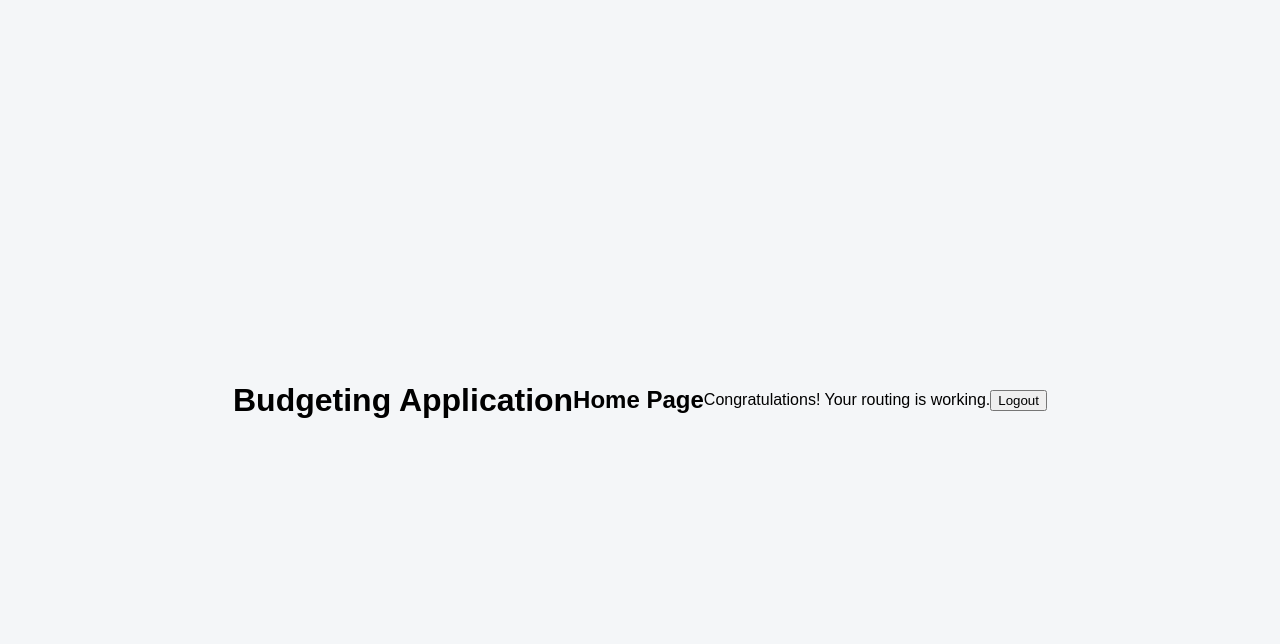
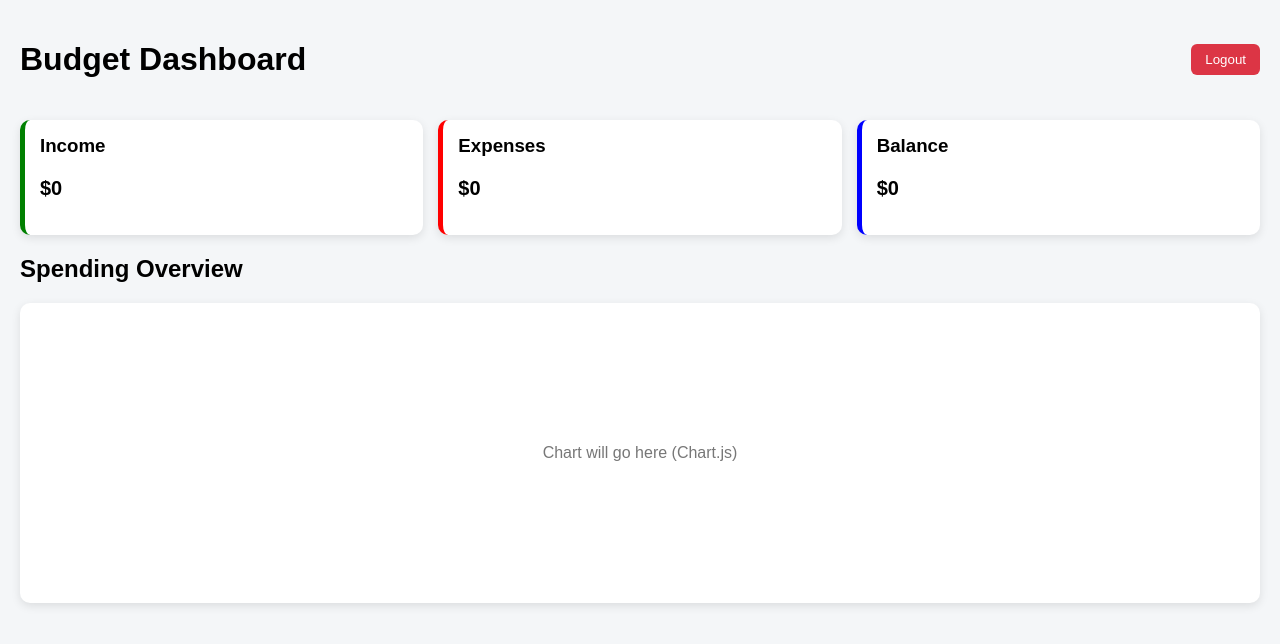
Before and after one commit to AAknow/Budgeting-Application, a React (Create React App) app in the folder client/: page /home in a window 1280 px wide. Shown: the top 644 px of the page. Built offline with nearby package versions, Linux system fonts and the light colour scheme.

Commit message:
add header, summary cards, and chart section

```diff
--- a/client/src/pages/Home.js
+++ b/client/src/pages/Home.js
@@ -8,18 +8,45 @@ function Home() {
     };
 
     return (
-        <div className="App">
+        <div className="home-page">
 
-            <h1>Budgeting Application</h1>
+            {/* Header */}
+            <header className="home-header">
+                <h1>Budget Dashboard</h1>
+                <button onClick={logout}>Logout</button>
+            </header>
 
-            <h2>Home Page</h2>
+            {/* Summary Cards */}
+            <section className="summary-grid">
 
-            <p>Congratulations! Your routing is working.</p>
+                <div className="card income">
+                    <h3>Income</h3>
+                    <p>$0</p>
+                </div>
 
-            <button onClick={logout}>Logout</button>
+                <div className="card expenses">
+                    <h3>Expenses</h3>
+                    <p>$0</p>
+                </div>
+
+                <div className="card balance">
+                    <h3>Balance</h3>
+                    <p>$0</p>
+                </div>
+
+            </section>
+
+            {/* Charts Section */}
+            <section className="charts-section">
+                <h2>Spending Overview</h2>
+
+                <div className="chart-box">
+                    <p>Chart will go here (Chart.js)</p>
+                </div>
+            </section>
 
         </div>
-    );
+);
 }
 
 export default Home;
```
